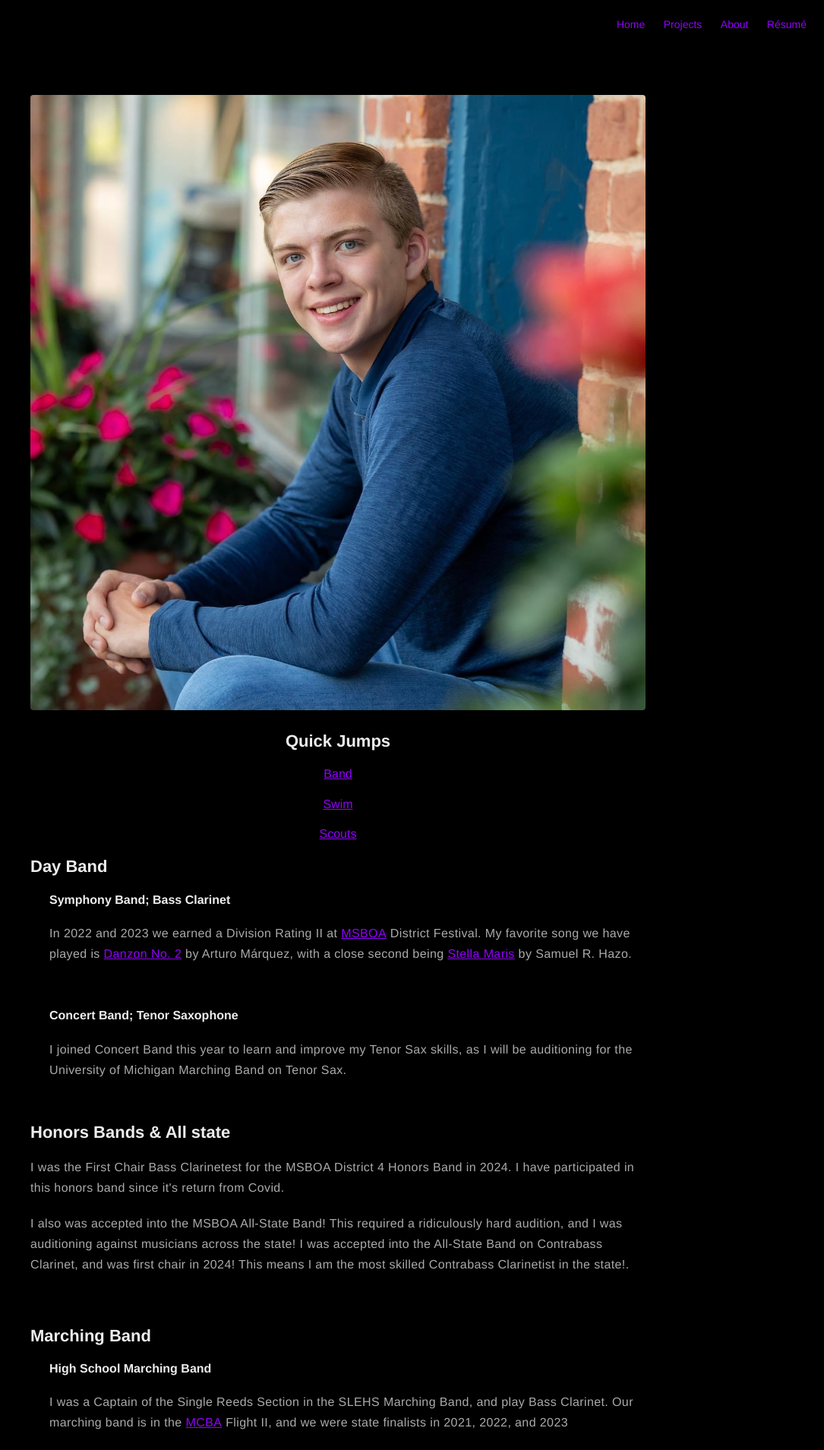
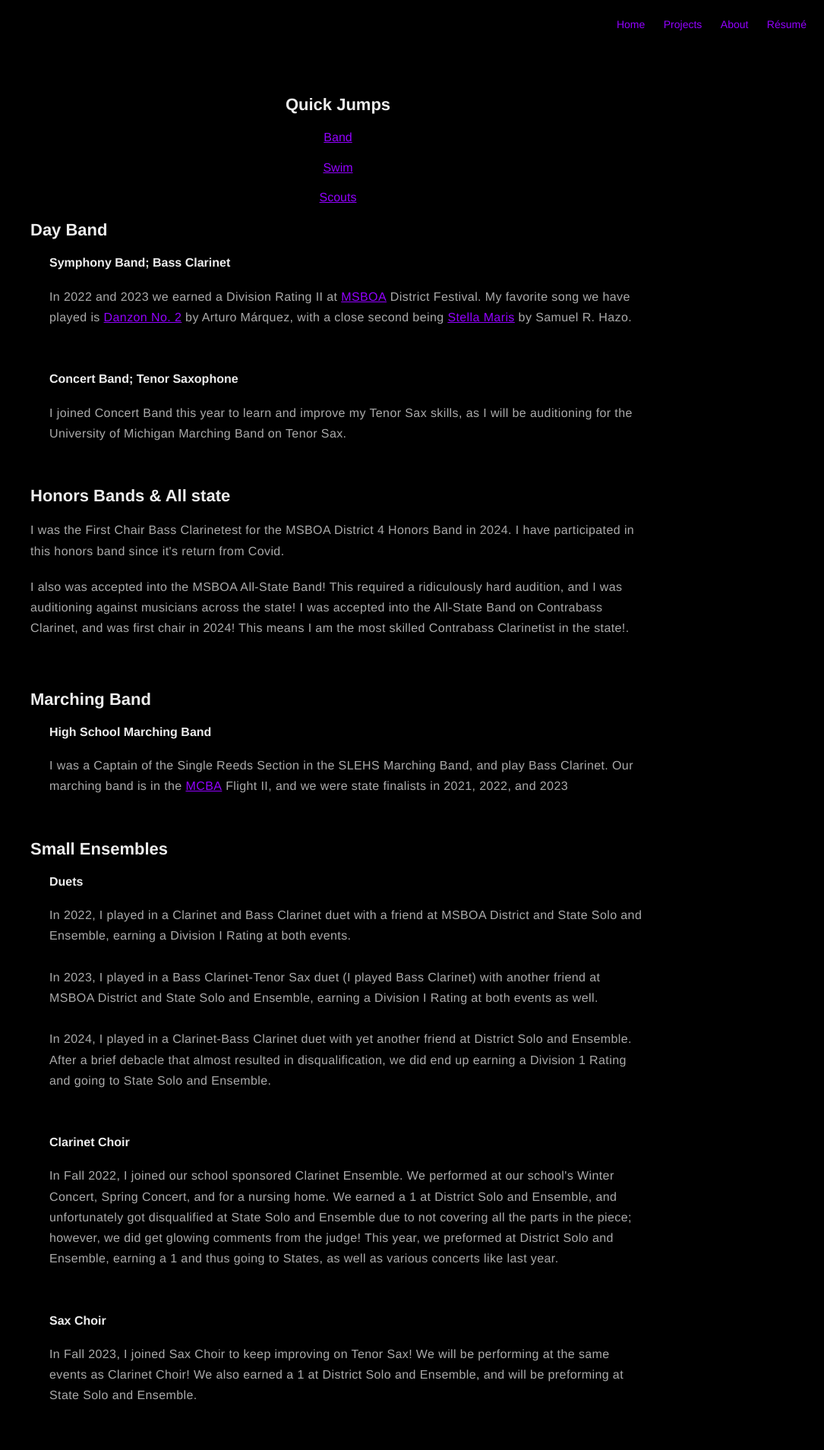
Before and after one commit to JDBurchHuzzah/jdburchhuzzah.github.io, a Jekyll site: the page built from highschool.md, in a window 1280 px wide. Shown: the top 1909 px of the page at 76% size, without its empty margins (195-1280 px from the left). Built offline with Jekyll 4.4.1, drawn with Linux system fonts in a browser that asks for light colours; nearby versions of some CDN libraries.

Commit message:
Update highschool.md

```diff
--- a/highschool.md
+++ b/highschool.md
@@ -2,8 +2,6 @@
 title: High School
 layout: page
 ---
-
-<img src="/assets/images/profilepfp.jpg" alt="JD Burch">
 
 <div style="text-align: center;">
   <h2>Quick Jumps</h2>
```
